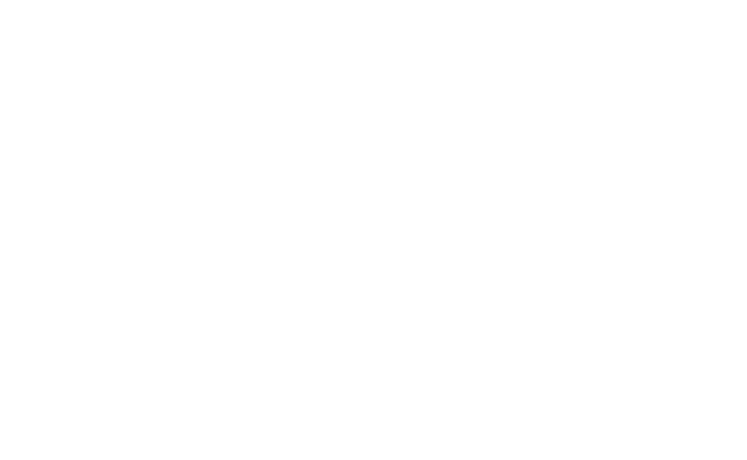
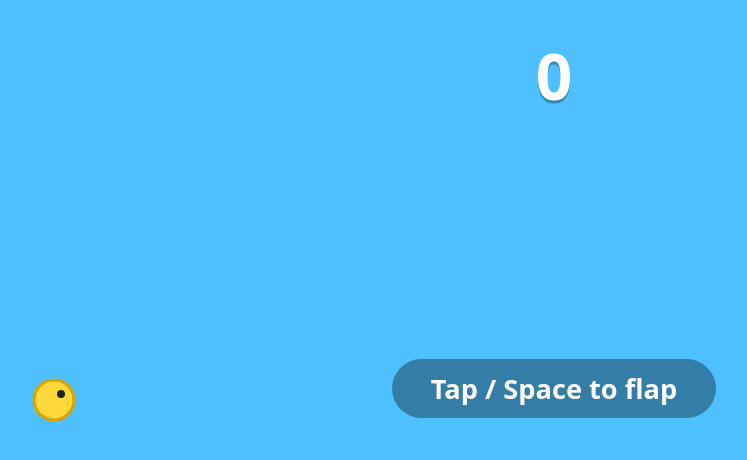
Before and after one commit to akostibas/amelia-site, a plain HTML site: page index.html in a window 1280 px wide. Shown: the whole page, without its empty margins (86-833 px from the left). Drawn offline with Linux system fonts and the light colour scheme.

Commit message:
Flappy-style one-input runner: gravity, flap, scrolling pipes, score
Co-Authored-By: Claude Opus 4.8 (1M context) <noreply@anthropic.com>

```diff
--- a/index.html
+++ b/index.html
@@ -3,12 +3,16 @@
 <head>
   <meta charset="UTF-8">
   <meta name="viewport" content="width=device-width, initial-scale=1.0">
-  <title>Amelia's Website</title>
+  <title>Amelia's Runner</title>
   <link rel="stylesheet" href="style.css">
 </head>
 <body>
   <div class="scene">
-    <!-- Blank canvas. Amelia's new website grows here. -->
+    <canvas id="game"></canvas>
+    <div id="hud">
+      <div id="score">0</div>
+      <div id="message">Tap / Space to flap</div>
+    </div>
   </div>
 
   <script src="script.js"></script>
--- a/script.js
+++ b/script.js
@@ -1 +1,138 @@
-// Blank canvas. Amelia's new JavaScript grows here.
+// Amelia's one-input runner (Flappy Bird style). Simple mechanics to start:
+// gravity pulls the bird down, one input flaps it up, pipes scroll left,
+// pass through the gaps. Hit something -> reset.
+
+const canvas = document.getElementById("game");
+const ctx = canvas.getContext("2d");
+const scoreEl = document.getElementById("score");
+const msgEl = document.getElementById("message");
+
+let W, H;
+function resize() {
+  W = canvas.width = window.innerWidth;
+  H = canvas.height = window.innerHeight;
+}
+window.addEventListener("resize", resize);
+resize();
+
+// --- tunable mechanics ---
+const GRAVITY = 0.5;
+const FLAP = -8.5;
+const SCROLL = 3.2;      // pipe speed (px/frame)
+const GAP = 190;         // vertical gap size
+const PIPE_W = 70;
+const PIPE_SPACING = 300; // horizontal distance between pipes
+const BIRD_X = 140;
+const BIRD_R = 20;
+
+let bird, pipes, score, state; // state: "ready" | "play" | "dead"
+
+function reset() {
+  bird = { y: H / 2, v: 0 };
+  pipes = [];
+  score = 0;
+  state = "ready";
+  scoreEl.textContent = "0";
+  msgEl.textContent = "Tap / Space to flap";
+  msgEl.style.display = "block";
+}
+
+function addPipe(x) {
+  const margin = 80;
+  const gapY = margin + Math.random() * (H - GAP - margin * 2);
+  pipes.push({ x, gapY, passed: false });
+}
+
+function flap() {
+  if (state === "ready") {
+    state = "play";
+    msgEl.style.display = "none";
+    addPipe(W + 100);
+  }
+  if (state === "play") {
+    bird.v = FLAP;
+  } else if (state === "dead") {
+    reset();
+  }
+}
+
+function die() {
+  state = "dead";
+  msgEl.textContent = "Game over — tap to try again";
+  msgEl.style.display = "block";
+}
+
+function update() {
+  if (state !== "play") return;
+
+  bird.v += GRAVITY;
+  bird.y += bird.v;
+
+  // ground / ceiling
+  if (bird.y + BIRD_R > H || bird.y - BIRD_R < 0) {
+    bird.y = Math.max(BIRD_R, Math.min(H - BIRD_R, bird.y));
+    die();
+    return;
+  }
+
+  // move pipes, spawn new ones
+  for (const p of pipes) p.x -= SCROLL;
+  const last = pipes[pipes.length - 1];
+  if (last && last.x < W - PIPE_SPACING) addPipe(last.x + PIPE_SPACING);
+  if (pipes.length && pipes[0].x + PIPE_W < 0) pipes.shift();
+
+  // score + collisions
+  for (const p of pipes) {
+    if (!p.passed && p.x + PIPE_W < BIRD_X) {
+      p.passed = true;
+      score++;
+      scoreEl.textContent = score;
+    }
+    const inX = BIRD_X + BIRD_R > p.x && BIRD_X - BIRD_R < p.x + PIPE_W;
+    const inGap = bird.y - BIRD_R > p.gapY && bird.y + BIRD_R < p.gapY + GAP;
+    if (inX && !inGap) { die(); return; }
+  }
+}
+
+function draw() {
+  // sky
+  ctx.fillStyle = "#4ec0ff";
+  ctx.fillRect(0, 0, W, H);
+
+  // pipes
+  ctx.fillStyle = "#3aa54a";
+  for (const p of pipes) {
+    ctx.fillRect(p.x, 0, PIPE_W, p.gapY);
+    ctx.fillRect(p.x, p.gapY + GAP, PIPE_W, H - p.gapY - GAP);
+  }
+
+  // bird
+  ctx.beginPath();
+  ctx.arc(BIRD_X, bird.y, BIRD_R, 0, Math.PI * 2);
+  ctx.fillStyle = "#ffd93b";
+  ctx.fill();
+  ctx.lineWidth = 3;
+  ctx.strokeStyle = "#d9a400";
+  ctx.stroke();
+  // eye
+  ctx.beginPath();
+  ctx.arc(BIRD_X + 7, bird.y - 6, 4, 0, Math.PI * 2);
+  ctx.fillStyle = "#222";
+  ctx.fill();
+}
+
+function loop() {
+  update();
+  draw();
+  requestAnimationFrame(loop);
+}
+
+// one input, several bindings
+window.addEventListener("keydown", (e) => {
+  if (e.code === "Space" || e.code === "ArrowUp") { e.preventDefault(); flap(); }
+});
+window.addEventListener("mousedown", flap);
+window.addEventListener("touchstart", (e) => { e.preventDefault(); flap(); }, { passive: false });
+
+reset();
+loop();
--- a/style.css
+++ b/style.css
@@ -1,12 +1,41 @@
-/* Blank canvas. Amelia's new styles grow here. */
 html, body {
   margin: 0;
   padding: 0;
   overflow: hidden;
+  font-family: system-ui, sans-serif;
+  background: #000;
 }
 .scene {
   position: relative;
   width: 100vw;
   height: 100vh;
-  background: #ffffff;
 }
+#game {
+  display: block;
+  width: 100%;
+  height: 100%;
+}
+#hud {
+  position: absolute;
+  inset: 0;
+  pointer-events: none;
+  display: flex;
+  flex-direction: column;
+  align-items: center;
+}
+#score {
+  margin-top: 4vh;
+  font-size: 8vh;
+  font-weight: 900;
+  color: #fff;
+  text-shadow: 0 3px 0 rgba(0, 0, 0, 0.3);
+}
+#message {
+  margin-top: 30vh;
+  font-size: 3.4vh;
+  font-weight: 700;
+  color: #fff;
+  background: rgba(0, 0, 0, 0.35);
+  padding: 1.4vh 3vw;
+  border-radius: 999px;
+}
```
